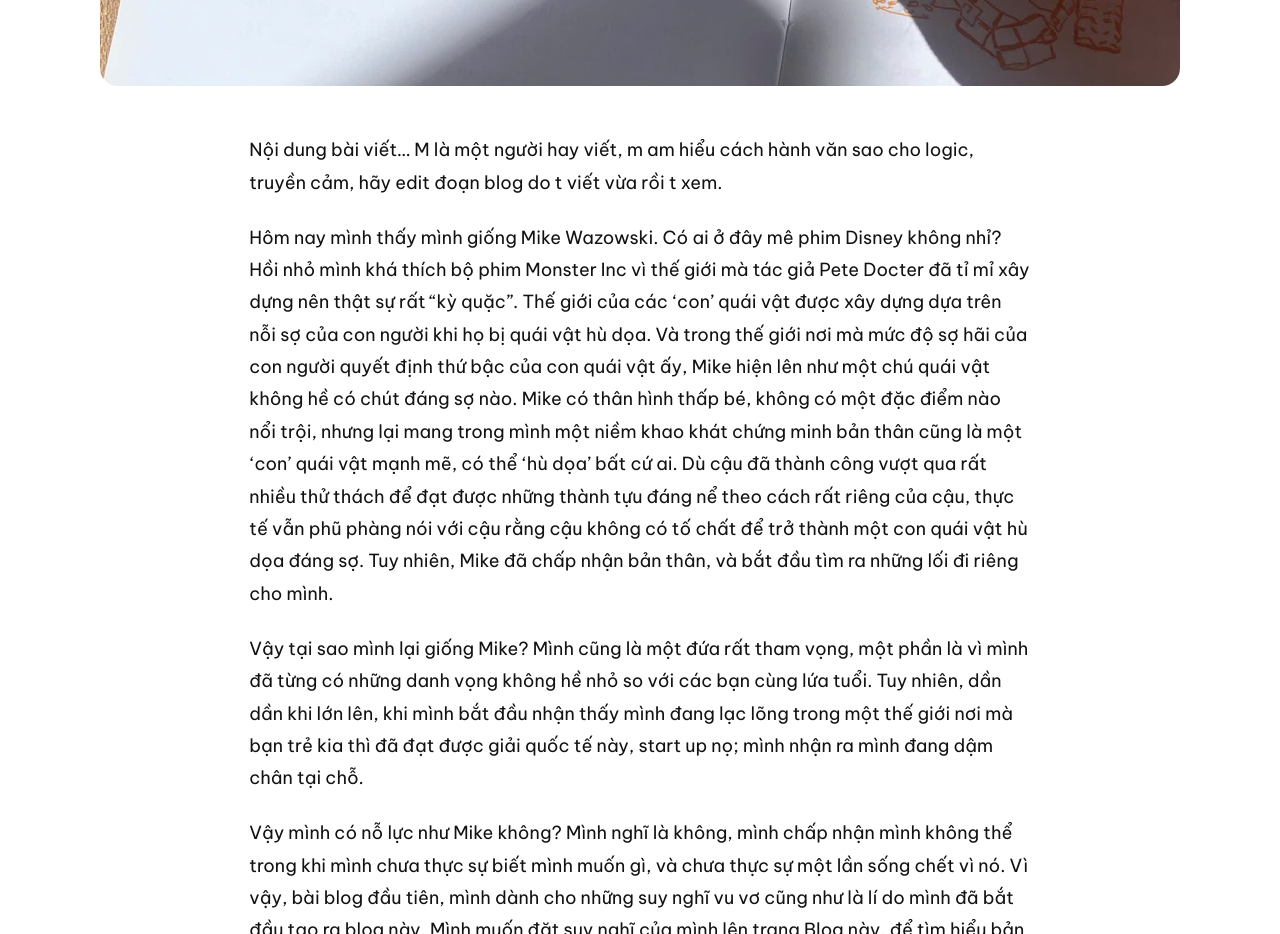
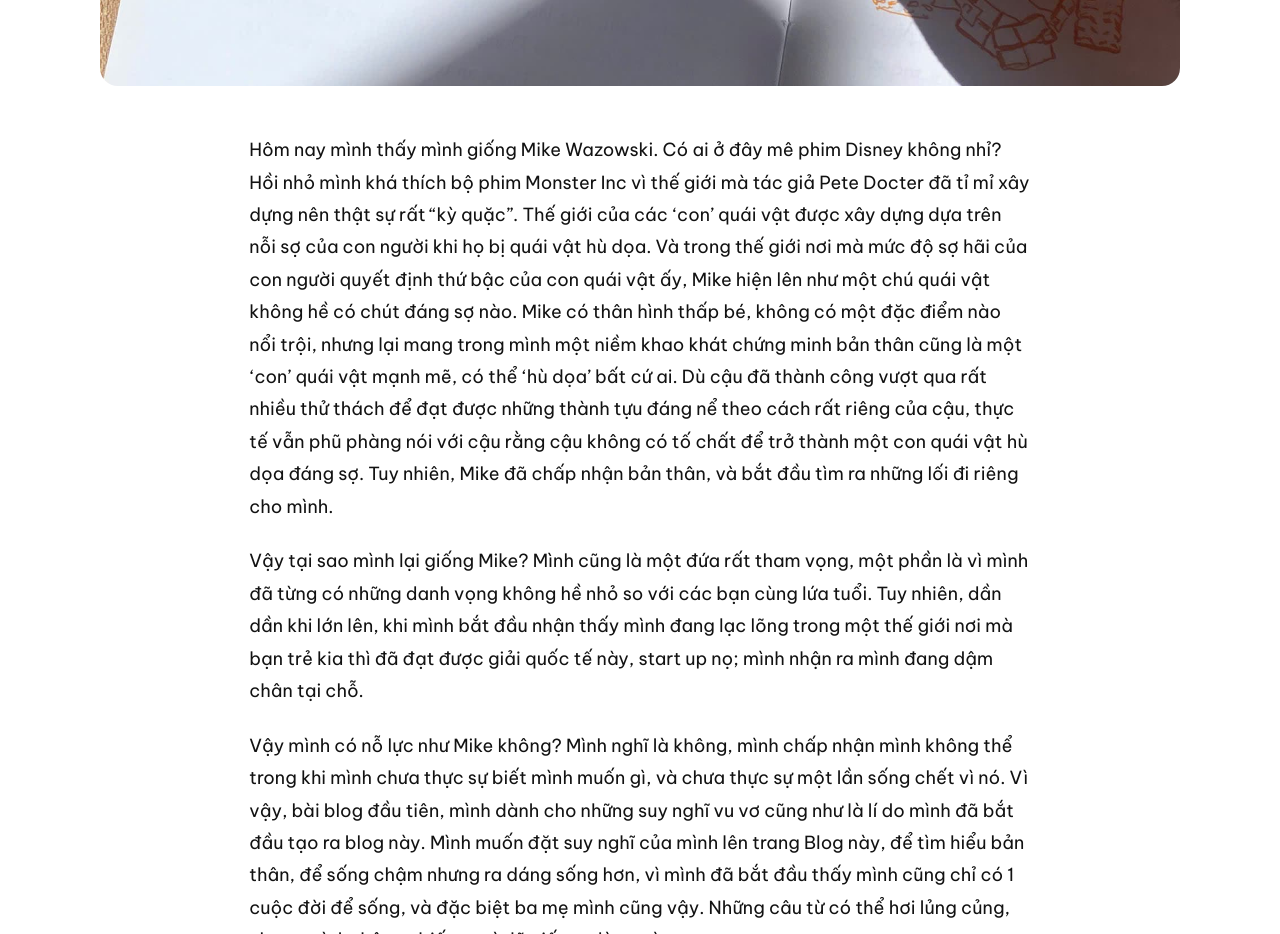
Before and after one commit to dgbao2043-creator/uri-blog, an Astro site: page /blog/first_blog in a window 1280 px wide. Shown: the part 1140-2074 px from the top of the page. Built offline with nearby package versions, Linux system fonts and the light colour scheme; Astro itself is replaced by a stand-in of ours; a web font is replaced by a local one.

Commit message:
Update first_blog.md

```diff
--- a/src/content/blog/vi/first_blog.md
+++ b/src/content/blog/vi/first_blog.md
@@ -8,8 +8,8 @@ coverAlt: 'Sách "Cách kể chuyện của Pixar do một người chị của
 translationKey: bai-dau-tien
 ---
 
-Nội dung bài viết...
-M là một người hay viết, m am hiểu cách hành văn sao cho logic, truyền cảm, hãy edit đoạn blog do t viết vừa rồi t xem.
+
+
 
 Hôm nay mình thấy mình giống Mike Wazowski.
 Có ai ở đây mê phim Disney không nhỉ?
```
